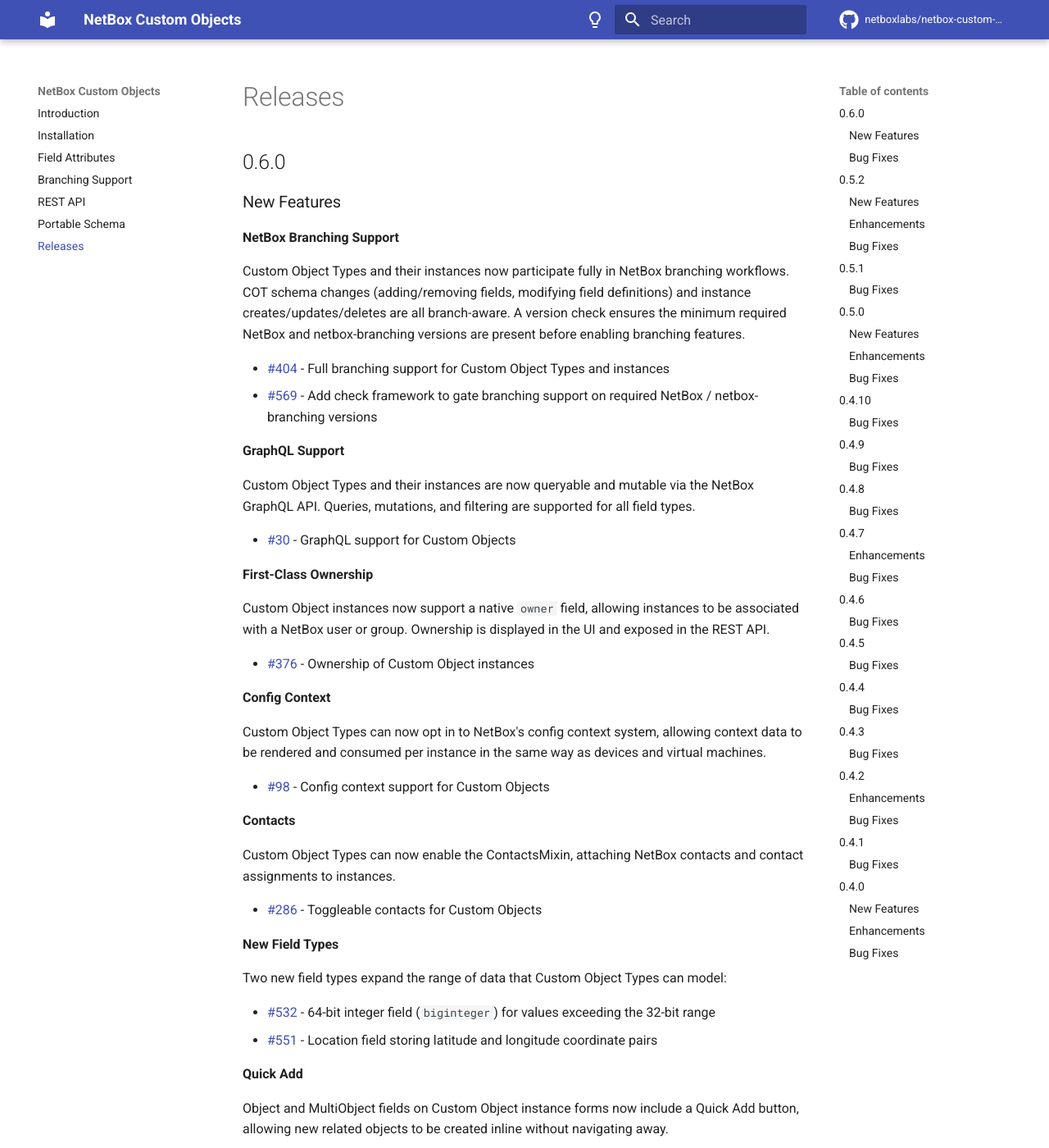
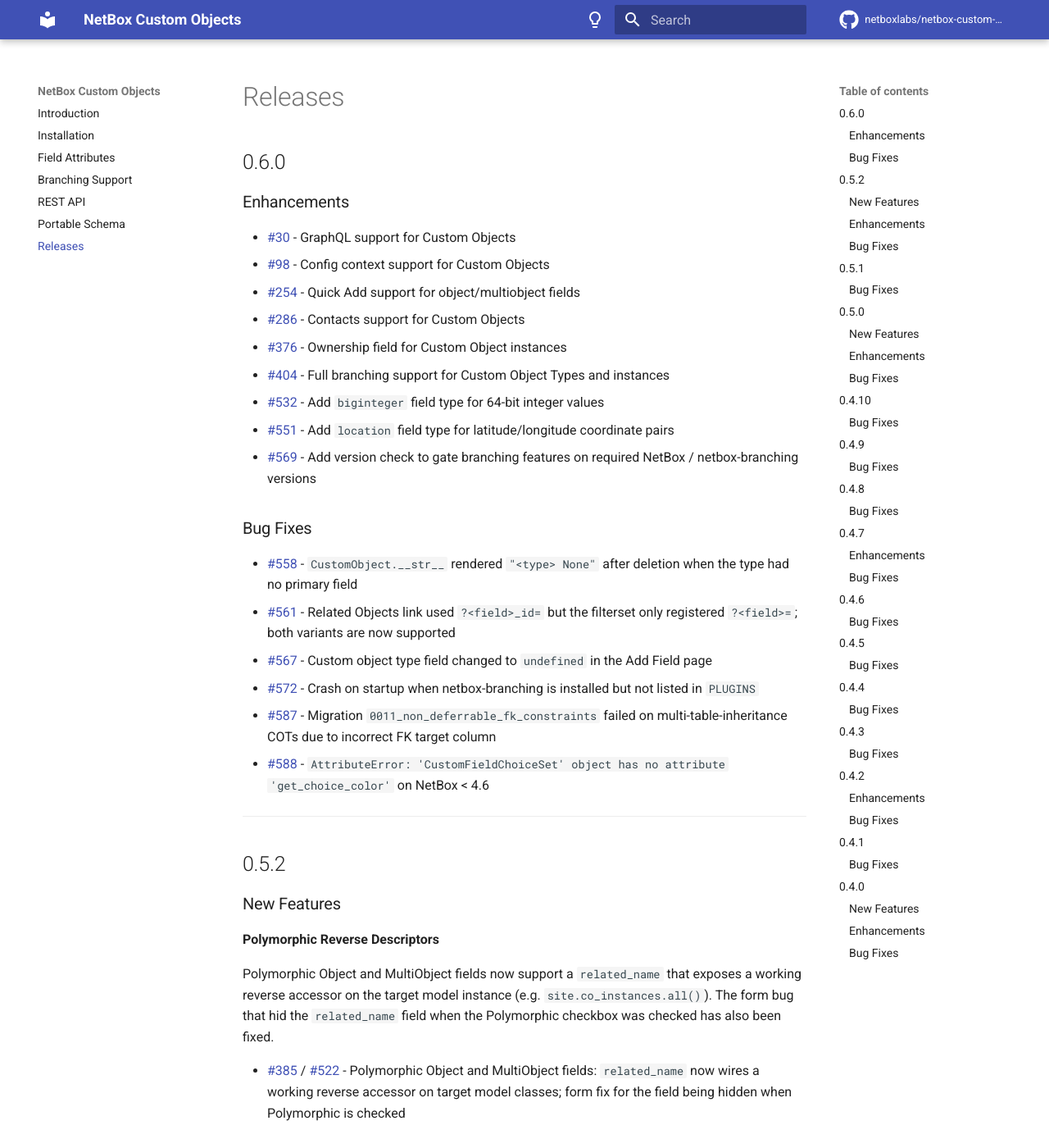
Before and after one commit to netboxlabs/netbox-custom-objects, an MkDocs documentation site: the page built from docs/releases.md, in a window 1280 px wide and 1400 px high. Shown: the whole window at 82% size. Built offline with MkDocs 1.6.1 and Material for MkDocs 9.7.7, drawn with Linux system fonts in a browser that asks for light colours; comment, search, counter and statistics services are not loaded; some of the changed text lies outside the part shown.

Commit message:
docs: add v0.6.0 release notes to releases.md
Co-Authored-By: Claude Sonnet 4.6 <noreply@anthropic.com>

```diff
--- a/docs/releases.md
+++ b/docs/releases.md
@@ -2,58 +2,24 @@
 
 ## 0.6.0
 
-### New Features
-
-**NetBox Branching Support**
-
-Custom Object Types and their instances now participate fully in NetBox branching workflows. COT schema changes (adding/removing fields, modifying field definitions) and instance creates/updates/deletes are all branch-aware. A version check ensures the minimum required NetBox and netbox-branching versions are present before enabling branching features.
-
-- [#404](https://github.com/netboxlabs/netbox-custom-objects/issues/404) - Full branching support for Custom Object Types and instances
-- [#569](https://github.com/netboxlabs/netbox-custom-objects/issues/569) - Add check framework to gate branching support on required NetBox / netbox-branching versions
-
-**GraphQL Support**
-
-Custom Object Types and their instances are now queryable and mutable via the NetBox GraphQL API. Queries, mutations, and filtering are supported for all field types.
+### Enhancements
 
 - [#30](https://github.com/netboxlabs/netbox-custom-objects/issues/30) - GraphQL support for Custom Objects
-
-**First-Class Ownership**
-
-Custom Object instances now support a native `owner` field, allowing instances to be associated with a NetBox user or group. Ownership is displayed in the UI and exposed in the REST API.
-
-- [#376](https://github.com/netboxlabs/netbox-custom-objects/issues/376) - Ownership of Custom Object instances
-
-**Config Context**
-
-Custom Object Types can now opt in to NetBox's config context system, allowing context data to be rendered and consumed per instance in the same way as devices and virtual machines.
-
 - [#98](https://github.com/netboxlabs/netbox-custom-objects/issues/98) - Config context support for Custom Objects
-
-**Contacts**
-
-Custom Object Types can now enable the ContactsMixin, attaching NetBox contacts and contact assignments to instances.
-
-- [#286](https://github.com/netboxlabs/netbox-custom-objects/issues/286) - Toggleable contacts for Custom Objects
-
-**New Field Types**
-
-Two new field types expand the range of data that Custom Object Types can model:
-
-- [#532](https://github.com/netboxlabs/netbox-custom-objects/issues/532) - 64-bit integer field (`biginteger`) for values exceeding the 32-bit range
-- [#551](https://github.com/netboxlabs/netbox-custom-objects/issues/551) - Location field storing latitude and longitude coordinate pairs
-
-**Quick Add**
-
-Object and MultiObject fields on Custom Object instance forms now include a Quick Add button, allowing new related objects to be created inline without navigating away.
-
 - [#254](https://github.com/netboxlabs/netbox-custom-objects/issues/254) - Quick Add support for object/multiobject fields
+- [#286](https://github.com/netboxlabs/netbox-custom-objects/issues/286) - Contacts support for Custom Objects
+- [#376](https://github.com/netboxlabs/netbox-custom-objects/issues/376) - Ownership field for Custom Object instances
+- [#404](https://github.com/netboxlabs/netbox-custom-objects/issues/404) - Full branching support for Custom Object Types and instances
+- [#532](https://github.com/netboxlabs/netbox-custom-objects/issues/532) - Add `biginteger` field type for 64-bit integer values
+- [#551](https://github.com/netboxlabs/netbox-custom-objects/issues/551) - Add `location` field type for latitude/longitude coordinate pairs
+- [#569](https://github.com/netboxlabs/netbox-custom-objects/issues/569) - Add version check to gate branching features on required NetBox / netbox-branching versions
 
 ### Bug Fixes
 
-- [#572](https://github.com/netboxlabs/netbox-custom-objects/issues/572) - Crash on startup when netbox-branching is installed but not listed in `PLUGINS`
 - [#558](https://github.com/netboxlabs/netbox-custom-objects/issues/558) - `CustomObject.__str__` rendered `"<type> None"` after deletion when the type had no primary field
 - [#561](https://github.com/netboxlabs/netbox-custom-objects/issues/561) - Related Objects link used `?<field>_id=` but the filterset only registered `?<field>=`; both variants are now supported
 - [#567](https://github.com/netboxlabs/netbox-custom-objects/issues/567) - Custom object type field changed to `undefined` in the Add Field page
+- [#572](https://github.com/netboxlabs/netbox-custom-objects/issues/572) - Crash on startup when netbox-branching is installed but not listed in `PLUGINS`
 - [#587](https://github.com/netboxlabs/netbox-custom-objects/issues/587) - Migration `0011_non_deferrable_fk_constraints` failed on multi-table-inheritance COTs due to incorrect FK target column
 - [#588](https://github.com/netboxlabs/netbox-custom-objects/issues/588) - `AttributeError: 'CustomFieldChoiceSet' object has no attribute 'get_choice_color'` on NetBox < 4.6
 
```
